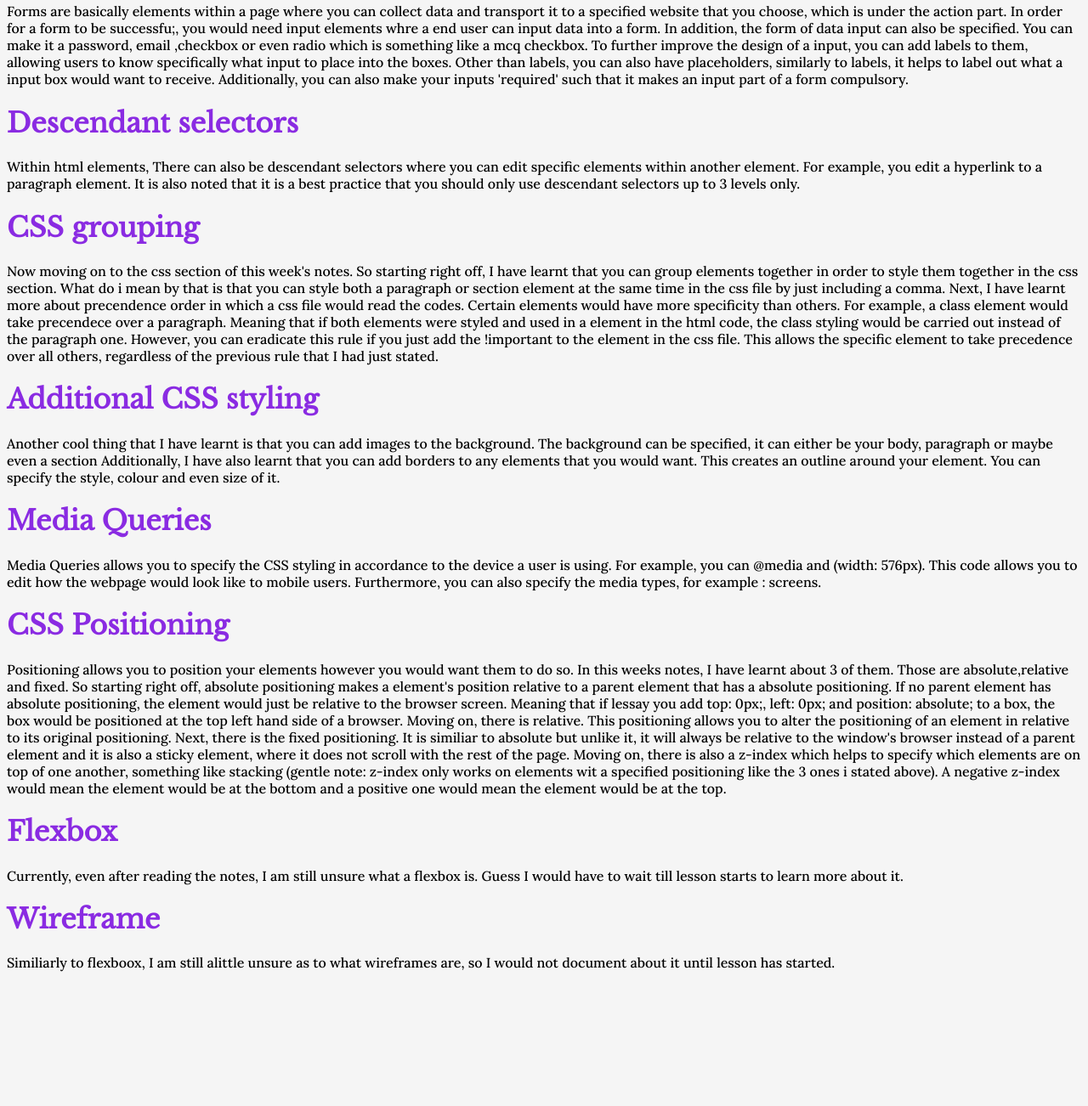
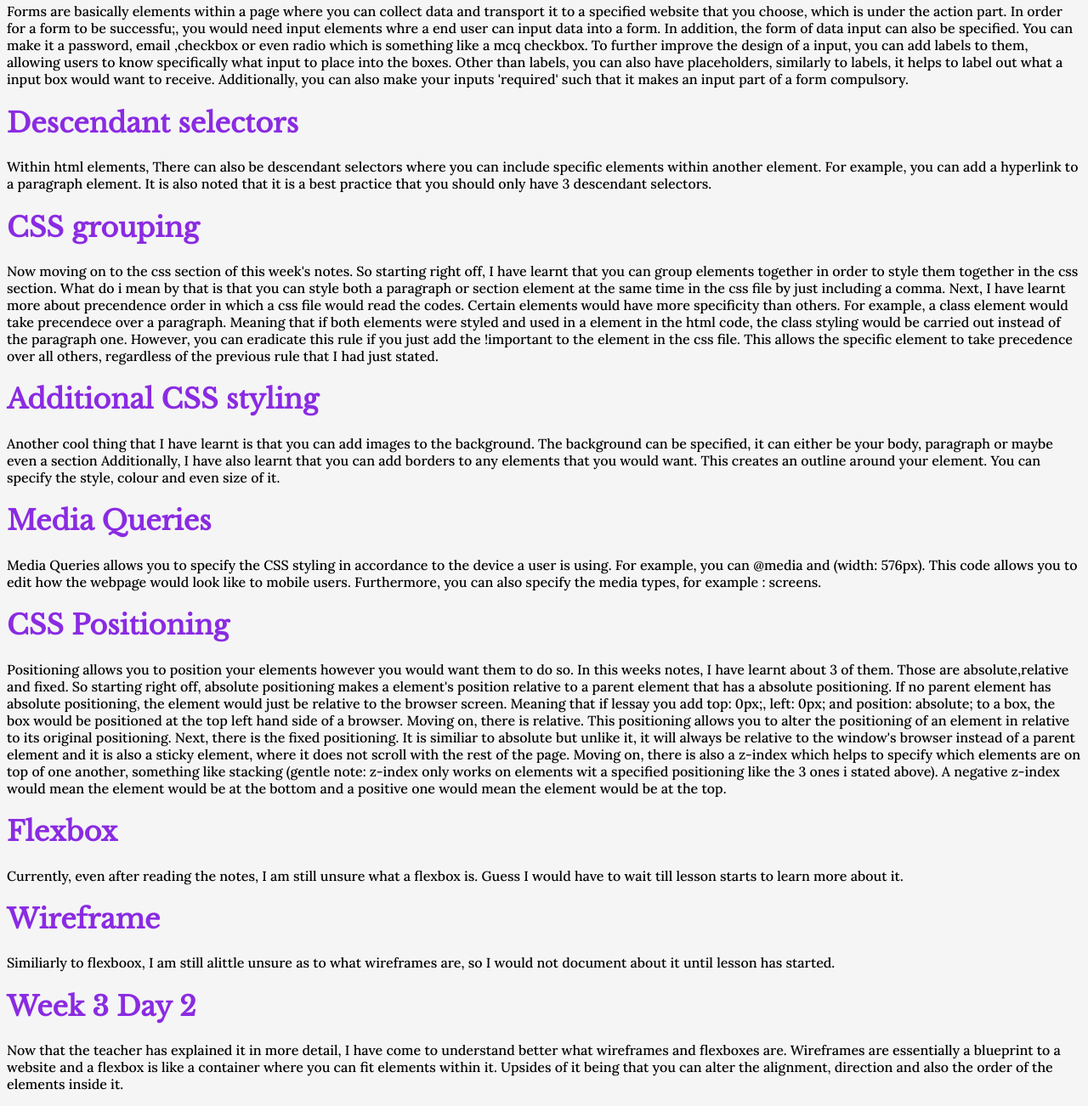
Before and after one commit to huixianglim/MyDevelopmentalblog, a plain HTML site: page index.html in a window 1280 px wide. Shown: the part 1001-2303 px from the top of the page at 85% size. Before the commit the page ends 2160 px from the top, so only its background shows below. Drawn offline with nearby package versions, Linux system fonts and the light colour scheme.

Commit message:
Update index.html

```diff
--- a/index.html
+++ b/index.html
@@ -32,8 +32,8 @@
         Additionally, you can also make your inputs 'required' such that it makes an input part of a form compulsory.
         </p>
         <h1 class = 'specialheading'>Descendant selectors</h1>
-        <p>Within html elements, There can also be descendant selectors where you can edit specific elements within another element.
-        For example, you edit a hyperlink to a paragraph element. It is also noted that it is a best practice that you should only use descendant selectors up to 3 levels only.
+        <p>Within html elements, There can also be descendant selectors where you can include specific elements within another element.
+        For example, you can add a hyperlink to a paragraph element. It is also noted that it is a best practice that you should only have 3 descendant selectors.
         </p>
         <h1 class = 'specialheading'>CSS grouping</h1>
         <p>Now moving on to the css section of this week's notes.
@@ -68,6 +68,13 @@
         <p>Currently, even after reading the notes, I am still unsure what a flexbox is. Guess I would have to wait till lesson starts to learn more about it.</p>
         <h1 class = 'specialheading'>Wireframe</h1>
         <p>Similiarly to flexboox, I am still alittle unsure as to what wireframes are, so I would not document about it until lesson has started.</p>
+        <h1 class = 'specialheading'>Week 3 Day 2 </h1>
+        <p> Now that the teacher has explained it in more detail, I have come to understand better what wireframes and flexboxes are. Wireframes are essentially a blueprint to a website and
+            a flexbox is like a container where you can fit elements within it. Upsides of it being that you can alter the alignment, direction and also the order of the elements inside it.</p>
+
+
+
+
     </main>
     </body>
 </html>
```
